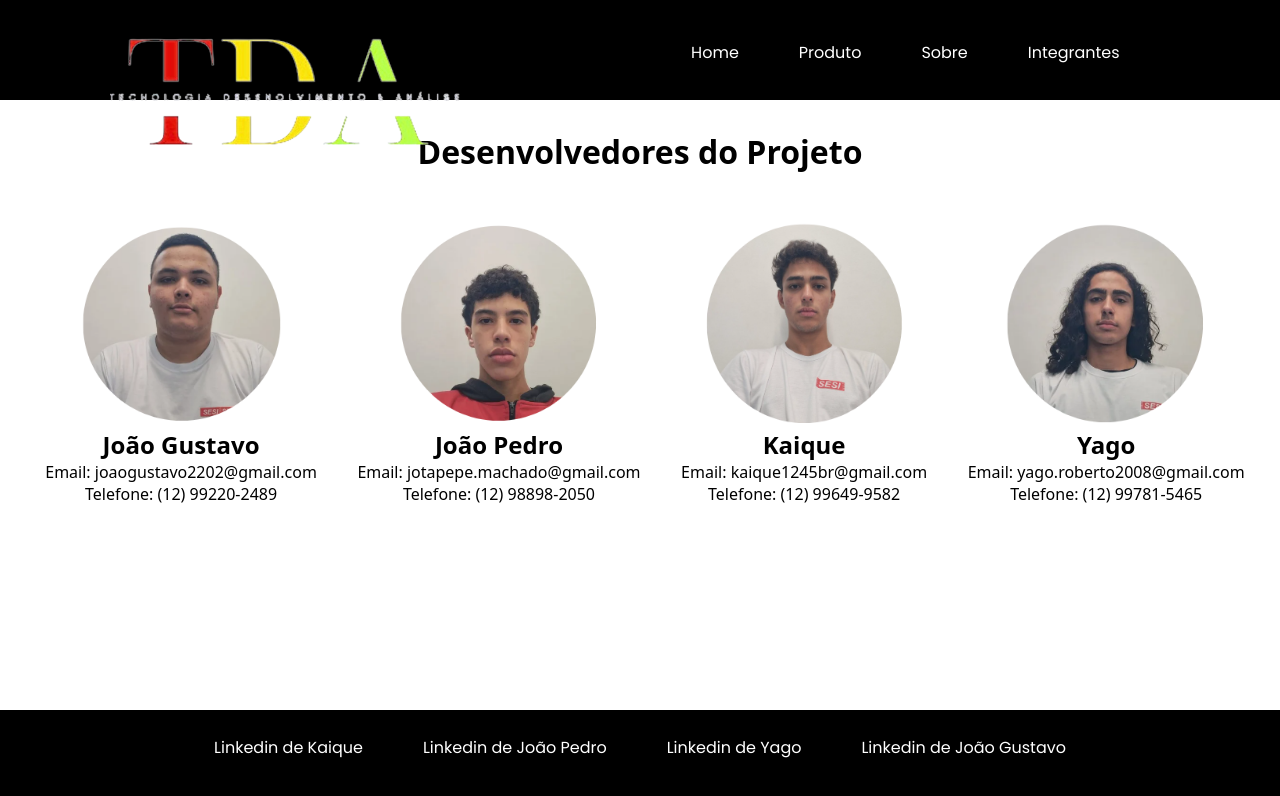
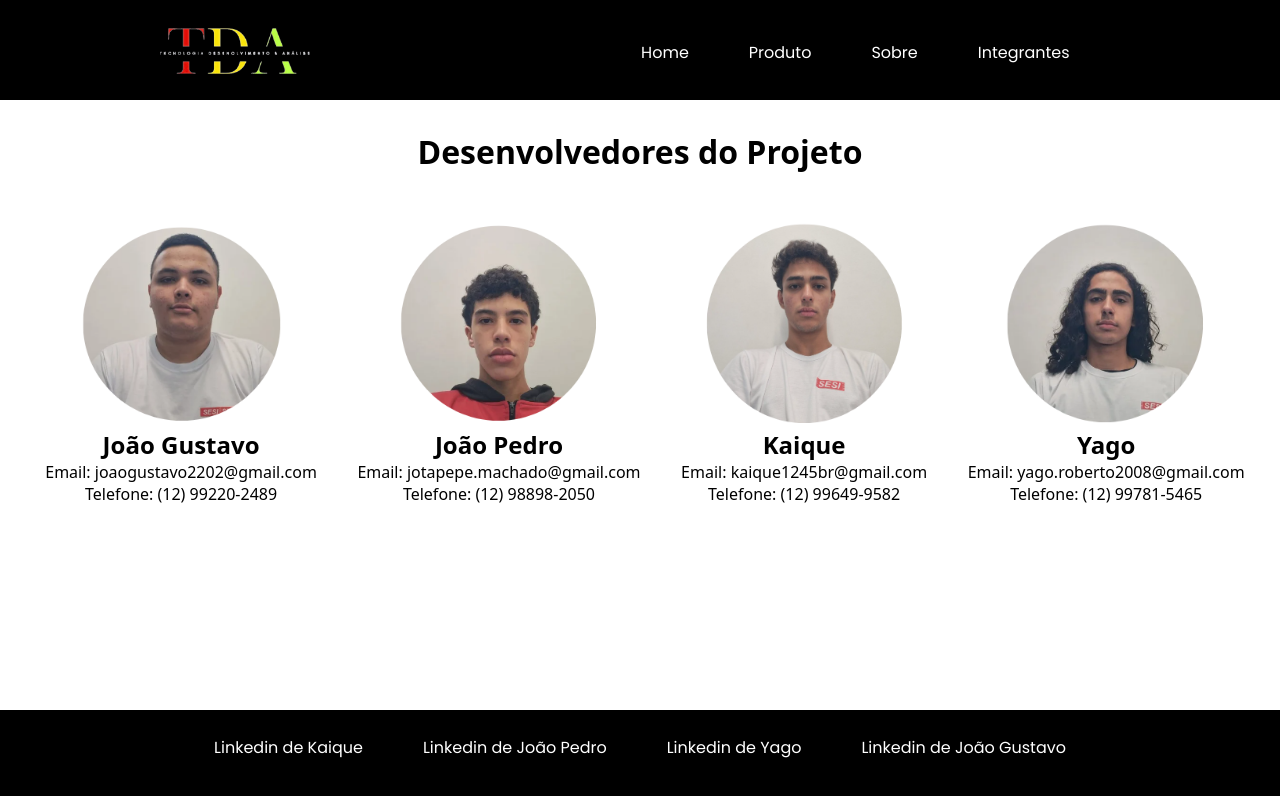
Before and after one commit to kbf0k/SITE-DO-TDA, a plain HTML site: page html/integrantes.html in a window 1280 px wide. Drawn offline with Linux system fonts and the light colour scheme.

Commit message:
Logo ser clicavel e voltar para o home, alteração de tamanho da logo em todos os css

```diff
--- a/css/style-integrantes.css
+++ b/css/style-integrantes.css
@@ -49,7 +49,7 @@ nav{
 }
 
 .logo img{
-    width: 350px;
+    width: 150px;
 }
 
 ul{
--- a/css/style-produto.css
+++ b/css/style-produto.css
@@ -22,7 +22,7 @@ nav{
 }
 
 .logo img{
-    width: 350px;
+    width: 150px;
 }
 
 nav ul{
--- a/css/style-sobre.css
+++ b/css/style-sobre.css
@@ -22,7 +22,7 @@ nav{
 }
 
 .logo img{
-    width: 350px;
+    width: 150px;
 }
 
 ul{
--- a/html/integrantes.html
+++ b/html/integrantes.html
@@ -14,7 +14,9 @@
     <header>
         <nav>
             <div class="logo">
-                <img src="../img/logo.png" alt="">
+                <a href="home.html">
+                    <img src="../img/logo.png" alt="Logo">
+                </a>
             </div>
             <ul>
                 <li><a href="home.html">Home</a></li>
```
Also changed, not shown: html/produto.html (+3 -1 lines), html/sobre.html (+3 -1 lines).
